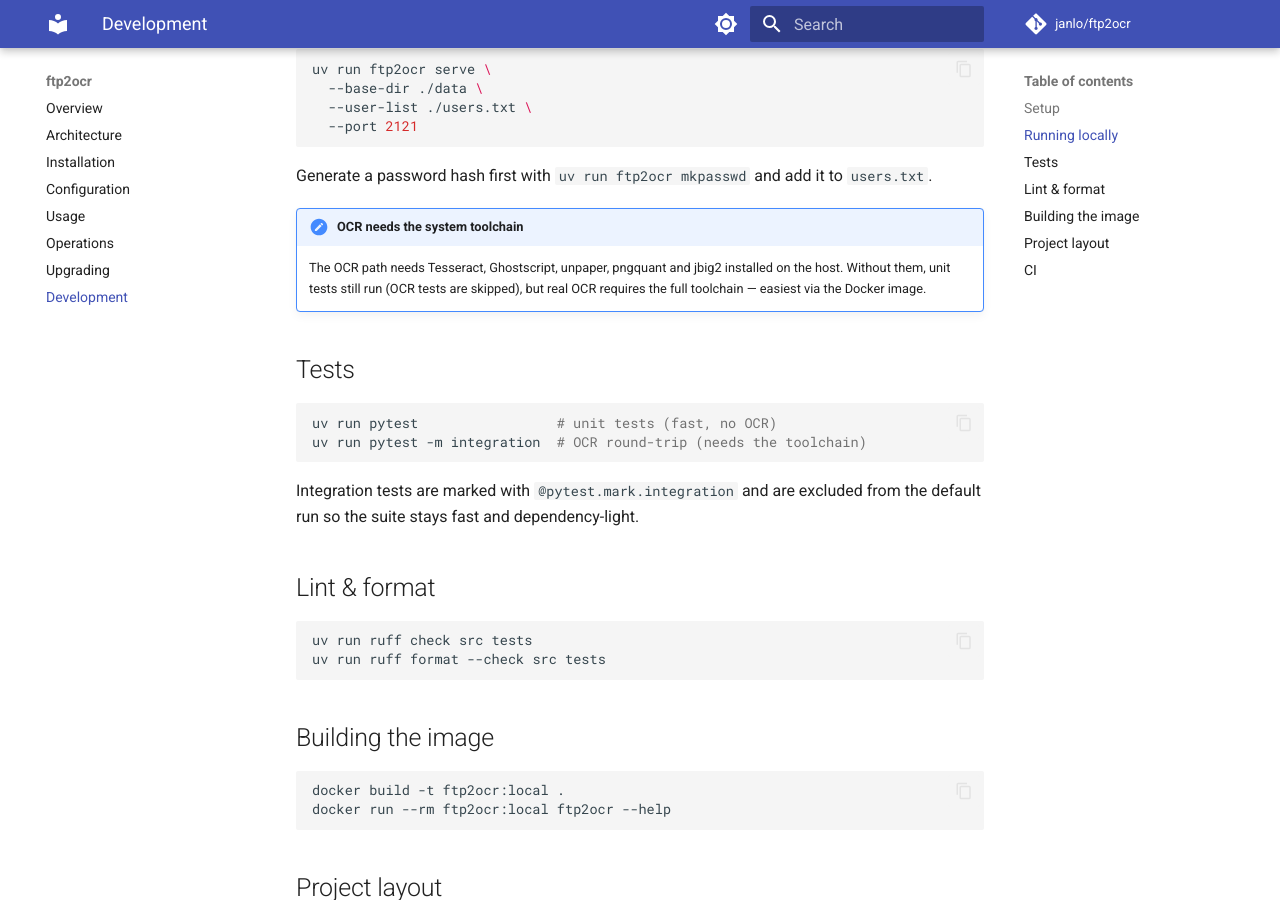
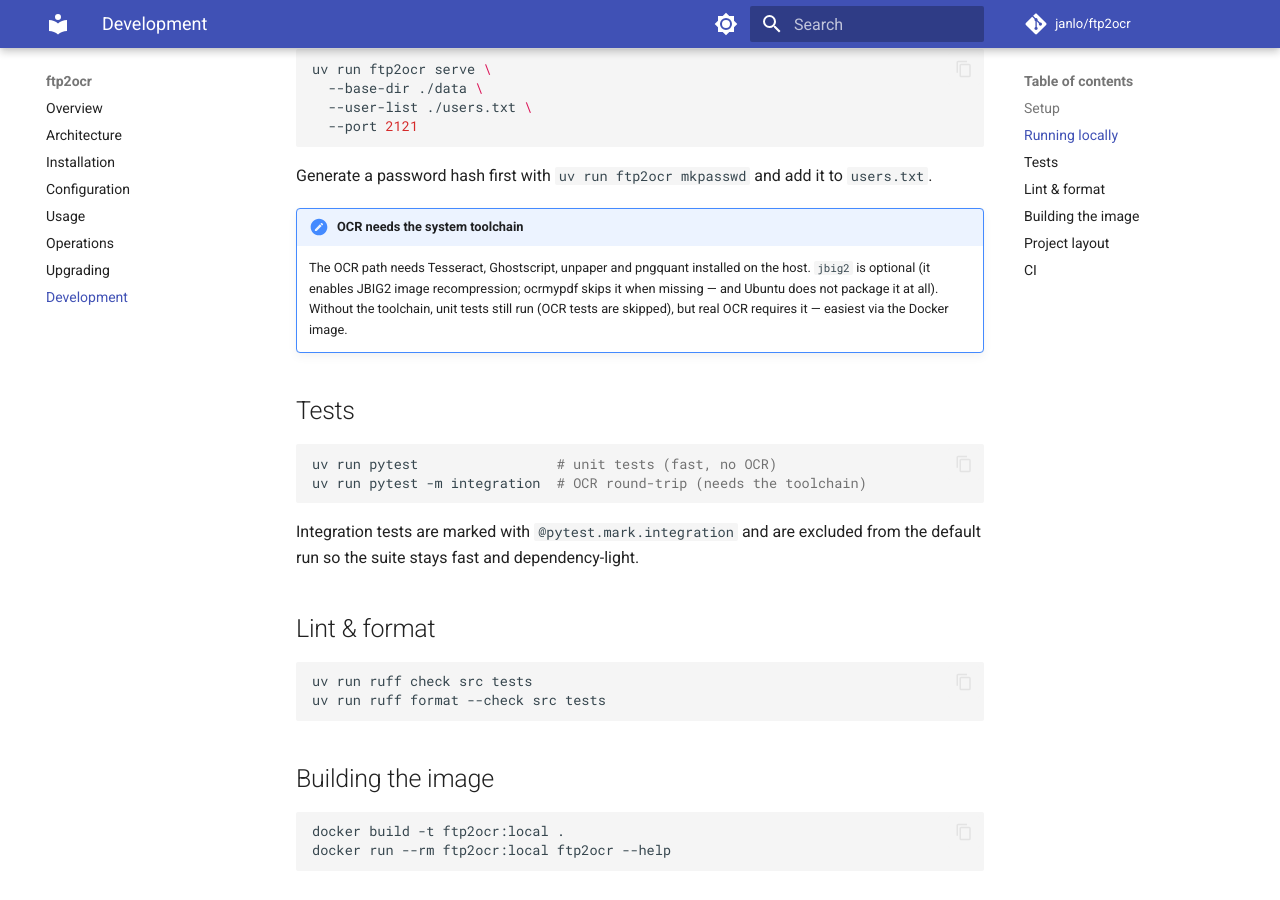
Before and after one commit to janLo/ftp2ocr, an MkDocs documentation site: the page built from docs/development.md, in a window 1280 px wide and 900 px high, scrolled down 483 px. Built offline with MkDocs 1.6.1 and Material for MkDocs 9.7.7, drawn with Linux system fonts in a browser that asks for light colours; comment, search, counter and statistics services are not loaded.

Commit message:
ci: drop jbig2enc from CI apt list (not packaged for Ubuntu)
Ubuntu (noble) does not ship jbig2enc at all — it is Debian-only, and the
Docker image (Debian trixie) still includes it. ocrmypdf probes for the
`jbig2` binary at runtime (jbig2enc.available()) and simply skips JBIG2
recompression when absent, so the integration tests pass without it.

Verified locally with a jbig2-stripped PATH: available() -> False, both
integration tests pass. Docs updated to call jbig2 optional.

```diff
--- a/docs/development.md
+++ b/docs/development.md
@@ -27,9 +27,11 @@
 
 !!! note "OCR needs the system toolchain"
 
-    The OCR path needs Tesseract, Ghostscript, unpaper, pngquant and jbig2 installed on
-    the host. Without them, unit tests still run (OCR tests are skipped), but real OCR
-    requires the full toolchain — easiest via the Docker image.
+    The OCR path needs Tesseract, Ghostscript, unpaper and pngquant installed on
+    the host. `jbig2` is optional (it enables JBIG2 image recompression; ocrmypdf
+    skips it when missing — and Ubuntu does not package it at all). Without the
+    toolchain, unit tests still run (OCR tests are skipped), but real OCR
+    requires it — easiest via the Docker image.
 
 ## Tests
 
```
Also changed, not shown: 1 other file.
